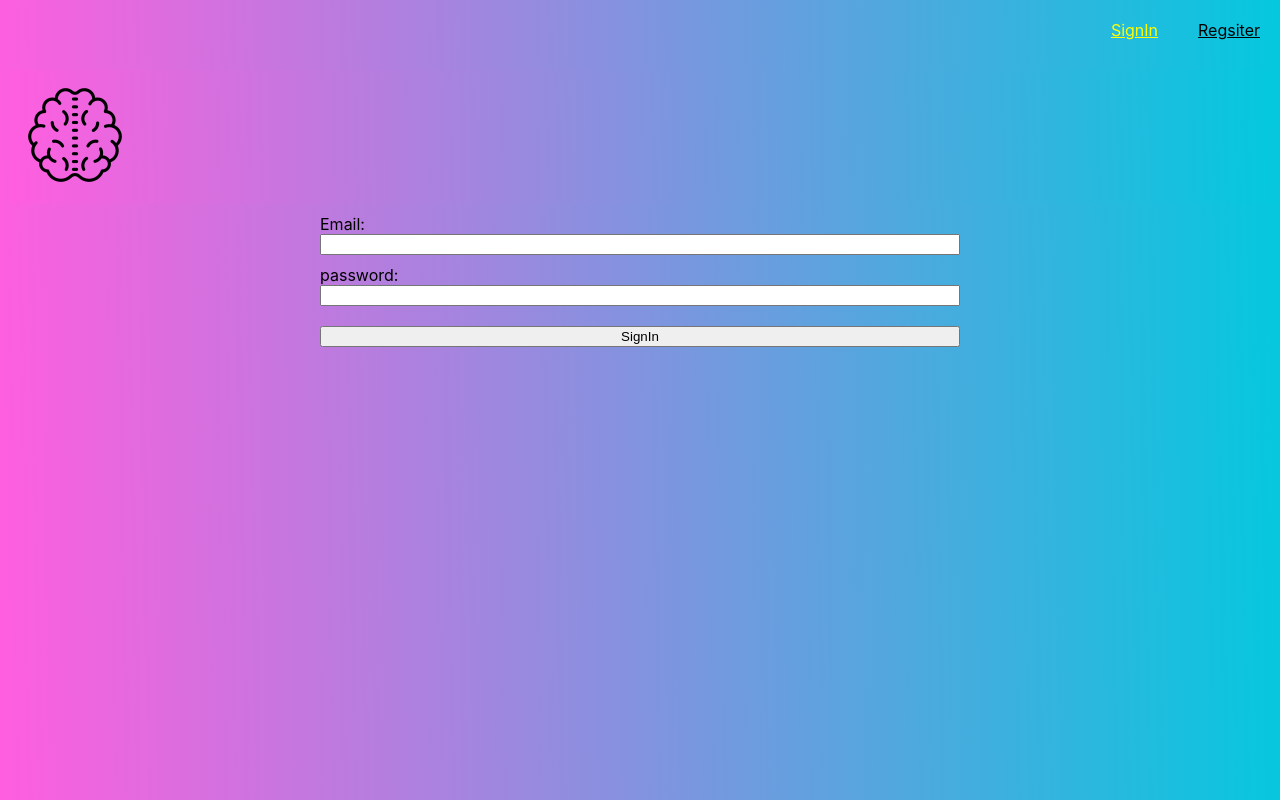
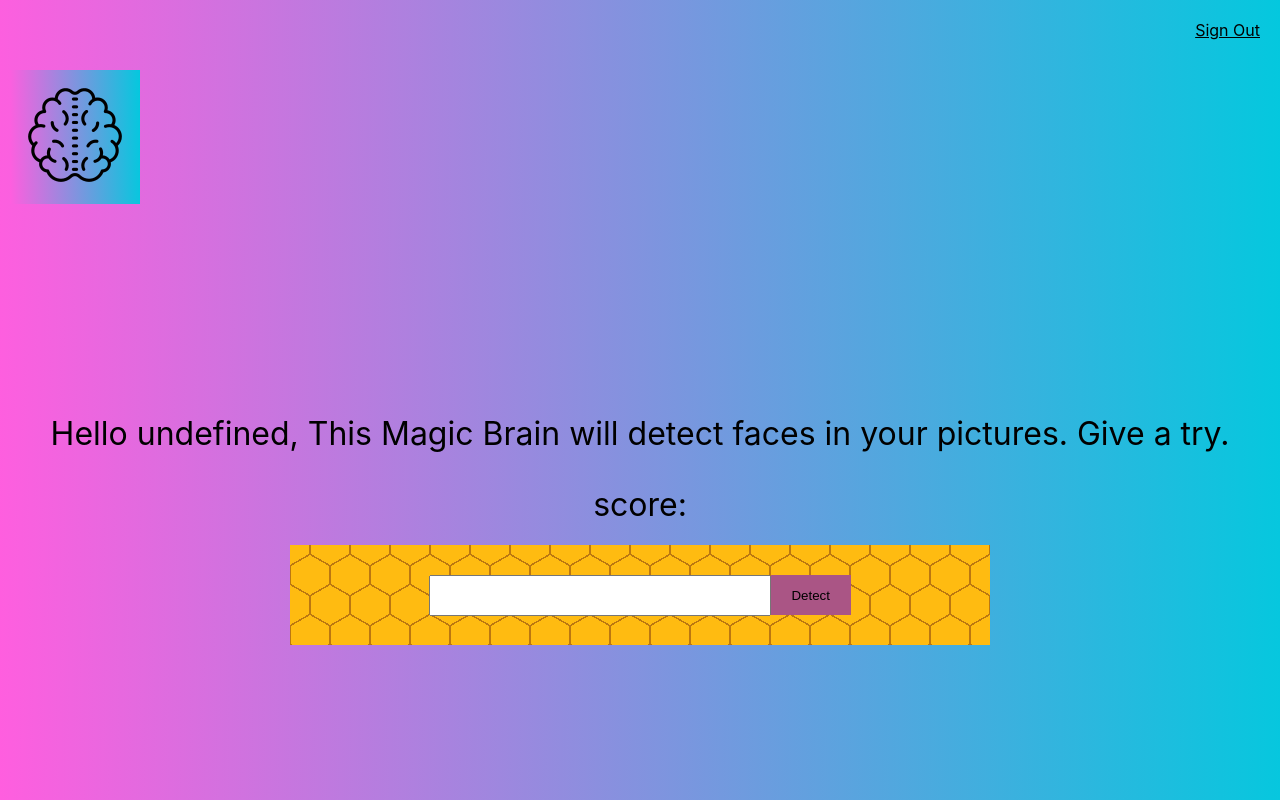
Before and after one commit to vinayv-456/face-recognition-platform, a React (Create React App) app: page /home in a window 1280 px wide. Built offline with nearby package versions, Linux system fonts and the light colour scheme; no server answers.

Commit message:
Add react routing instead of maintaing route state

```diff
--- a/src/App.js
+++ b/src/App.js
@@ -1,4 +1,4 @@
-import {useState, useEffect} from 'react';
+import { useState, useEffect } from 'react';
 import './App.css';
 
 //import components
@@ -13,80 +13,55 @@ import FaceRecognition from './components/FaceRecognition/FaceRecognition';
 import axiosInstance from './apis/client'
 
 import React from 'react';
+import { Redirect, Route, Switch, withRouter } from 'react-router';
+import Home from './components/Home/Home';
 
-function App() {
-  const [tempInput, setTempInput] = useState('')
-  const [imageUrl, setImageUrl] = useState('')
-  const [route, setRoute] =useState('signin')
+function App(props) {
   const [userData, setUserData] = useState({});
 
-  useEffect(()=>{
-    axiosInstance.get('/users')
-    .then(result => console.log(result.data))
-    .catch(e=>console.log(e))
-  }, [])
 
-  const onInputChange = (e) => {
-      setTempInput(e.target.value);
-  }
-
-  const onButtonSubmit = () => {
-      setImageUrl(tempInput);
-  }
-
-  const handleRoute = (input) => {
-    setRoute(input);
-  }
-
-  const onSubmitSignIn = async(email, password) => {
-    const result = await axiosInstance.post('/sign-in',{email: `${email}`, password: `${password}`})
+  const onSubmitSignIn = async (email, password) => {
+    const result = await axiosInstance.post('/sign-in', { email: `${email}`, password: `${password}` })
     console.log(result);
-    if(result)
-    {
-      handleRoute("home");
-      setUserData(result.data)
+    if (result) {
+      setUserData(result.data);
+      props.history.push('/home')
     }
   }
 
-  const handleSignUp = async(form) => {
+  const handleSignUp = async (form) => {
     console.log(form)
-    const result = await axiosInstance.post('/sign-up', {...form})
-    if(result)
-    {
-      handleRoute("home");
-      setUserData(result.data)
+    const result = await axiosInstance.post('/sign-up', { ...form })
+    if (result) {
+      setUserData(result.data);
+      props.history.push('/home')
     }
   }
 
   return (
     <div className="container">
-      <Navigation route={route} handleRoute={handleRoute}/>
-      <Logo/>
-      {
-        route === "home"
-        ?
-        <div>
-          <ImageLinkForm name={userData.name} score={userData.entries} onInputChange={onInputChange} onButtonSubmit={onButtonSubmit}/>
-          <FaceRecognition imageUrl={imageUrl}/>
-        </div>
-        :
-        <div>
-          {
-            route === 'register'
-            ?
-            <div>
-              <Register handleRoute={handleRoute} handleSignUp={handleSignUp}/>
-            </div>
-            :
-            <div>
-              <Signin handleRoute={handleRoute} onSubmitSignIn={onSubmitSignIn}/>
-            </div>
-          }
-        </div>
-      }
-      {console.log(route)}
+      <Switch>
+        <Route path="/home"
+          render={(props) => (
+            <Home {...props} userData={userData} />
+          )}
+        />
+        <Route
+          path="/signin"
+          render={(props) => (
+            <Signin {...props} onSubmitSignIn={onSubmitSignIn} />
+          )}
+        />
+        <Route
+          path="/register"
+          render={(props) => (
+            <Register {...props} handleSignUp={handleSignUp} />
+          )}
+        />
+
+      </Switch>
     </div>
   );
 }
 
-export default App;
+export default withRouter(App);
--- /dev/null
+++ b/src/components/Home/Home.js
@@ -0,0 +1,33 @@
+// import Reac from 'react'
+
+import { useState } from "react";
+import FaceRecognition from "../FaceRecognition/FaceRecognition";
+import ImageLinkForm from "../ImageLinkForm/ImageLinkForm";
+import Logo from "../Logo/Logo";
+import Navigation from "../Navigation/Navigation";
+
+const Home = (props) => {
+    const [imageUrl, setImageUrl] = useState('')
+    const [tempInput, setTempInput] = useState('')
+
+    const {userData} = props;
+
+    const onInputChange = (e) => {
+        setTempInput(e.target.value);
+    }
+
+    const onButtonSubmit = () => {
+        setImageUrl(tempInput);
+    }
+
+    return(
+        <div>
+            <Navigation route={props.match.path}/>
+            <Logo />
+            <ImageLinkForm name={userData.name} score={userData.entries} onInputChange={onInputChange} onButtonSubmit={onButtonSubmit}/>
+            <FaceRecognition imageUrl={imageUrl}/>
+        </div>
+    );
+}
+
+export default Home;
--- a/src/components/Navigation/Navigation.js
+++ b/src/components/Navigation/Navigation.js
@@ -1,23 +1,24 @@
 import React from 'react';
+import { withRouter } from 'react-router';
 
-const Navigation = ({route, handleRoute}) => {
+const Navigation = (props) => {
   return (
     <div>
     {
-      route === "home"
+      props.match.path === "/home"
       ?
       <nav style={{display: 'flex', justifyContent: 'flex-end'}}>
-        <div onClick={()=>handleRoute("signIn")}>
+        <div onClick={()=>props.history.push("signin")}>
           <p style={{textDecoration: 'underline', margin: '20px', cursor:'pointer'  }}>Sign Out</p>
         </div>
       </nav>
       :
       <div>
         {
-          route === "register"
+          props.match.path === "/register"
           ?
           <nav style={{display: 'flex', justifyContent: 'flex-end'}}>
-            <div onClick={()=>handleRoute("signIn")}>
+            <div onClick={()=>props.history.push("signin")}>
               <p style={{textDecoration: 'underline', margin: '20px', cursor:'pointer' }}>signIn</p>
             </div>
             <p style={{textDecoration: 'underline', margin: '20px', color:'yellow', cursor:'pointer' }}>Regsiter</p>
@@ -25,7 +26,7 @@ const Navigation = ({route, handleRoute}) => {
           :
           <nav style={{display: 'flex', justifyContent: 'flex-end'}}>
             <p style={{textDecoration: 'underline', margin: '20px', color:'yellow', cursor:'pointer'}} >SignIn</p>
-            <div onClick={()=>handleRoute("register")}>
+            <div onClick={()=>props.history.push("register")}>
               <p style={{textDecoration: 'underline', margin: '20px', cursor:'pointer' }}>Regsiter</p>
             </div>
           </nav>
@@ -36,4 +37,4 @@ const Navigation = ({route, handleRoute}) => {
   );
 }
 
-export default Navigation;
+export default withRouter(Navigation);
--- a/src/components/Register/Register.js
+++ b/src/components/Register/Register.js
@@ -1,8 +1,11 @@
 import React, { useState, useEffect } from 'react';
+import Logo from '../Logo/Logo';
+import Navigation from '../Navigation/Navigation';
 
-const Register = ({ handleRoute, handleSignUp }) => {
+const Register = (props) => {
   const [form, setForm] = useState({})
 
+  const { handleSignUp } = props;
   const onNameChange = (event) => {
     let name = event.target.value
     setForm({...form, name: name})
@@ -19,6 +22,9 @@ const Register = ({ handleRoute, handleSignUp }) => {
 
 
     return (
+      <div>
+        <Navigation route={props.match.path}/>
+        <Logo />
         <div style={{display: 'flex', justifyContent:'center'}}>
           <div style={{display:'flex', flexDirection:'column', alignContent:'center', width:'50%'}}>
             Name:
@@ -30,6 +36,7 @@ const Register = ({ handleRoute, handleSignUp }) => {
             <button onClick={()=>handleSignUp(form)}>Register</button>
           </div>
         </div>
+      </div>
     );
   }
 
--- a/src/components/Signin/Signin.js
+++ b/src/components/Signin/Signin.js
@@ -1,9 +1,12 @@
 import React, { useState } from 'react';
+import Logo from '../Logo/Logo';
+import Navigation from '../Navigation/Navigation';
 
-const Signin = ({onSubmitSignIn}) => {
+const Signin = (props) => {
   const [email, setEmail] = useState('');
   const [password, setPassword] = useState('');
 
+  const {onSubmitSignIn} = props;
   const onEmailChange = (event) => {
     setEmail(event.target.value)
   }
@@ -13,6 +16,9 @@ const Signin = ({onSubmitSignIn}) => {
   }
 
   return (
+    <div>
+      <Navigation/>
+      <Logo />
       <div style={{display: 'flex', justifyContent:'center'}}>
         <div style={{display:'flex', flexDirection:'column', alignContent:'center', width:'50%'}}>
             Email:
@@ -20,7 +26,8 @@ const Signin = ({onSubmitSignIn}) => {
             password:
             <input type="password" onInput={onPasswordChange} style={{marginBottom: '20px'}}/>
 
-        <button onClick={()=>onSubmitSignIn(email, password)}>SignIn</button>
+            <button onClick={()=>{onSubmitSignIn(email, password)}}>SignIn</button>
+          </div>
       </div>
     </div>
   );
--- a/src/index.js
+++ b/src/index.js
@@ -3,11 +3,14 @@ import ReactDOM from 'react-dom';
 import './index.css';
 import App from './App';
 import reportWebVitals from './reportWebVitals';
+import { BrowserRouter } from 'react-router-dom';
 
 ReactDOM.render(
-  <React.StrictMode>
-    <App />
-  </React.StrictMode>,
+  <BrowserRouter>
+    <React.StrictMode>
+      <App />
+    </React.StrictMode>
+  </BrowserRouter>,
   document.getElementById('root')
 );
 
```
Lines whose indentation alone changed are shown as unchanged.
